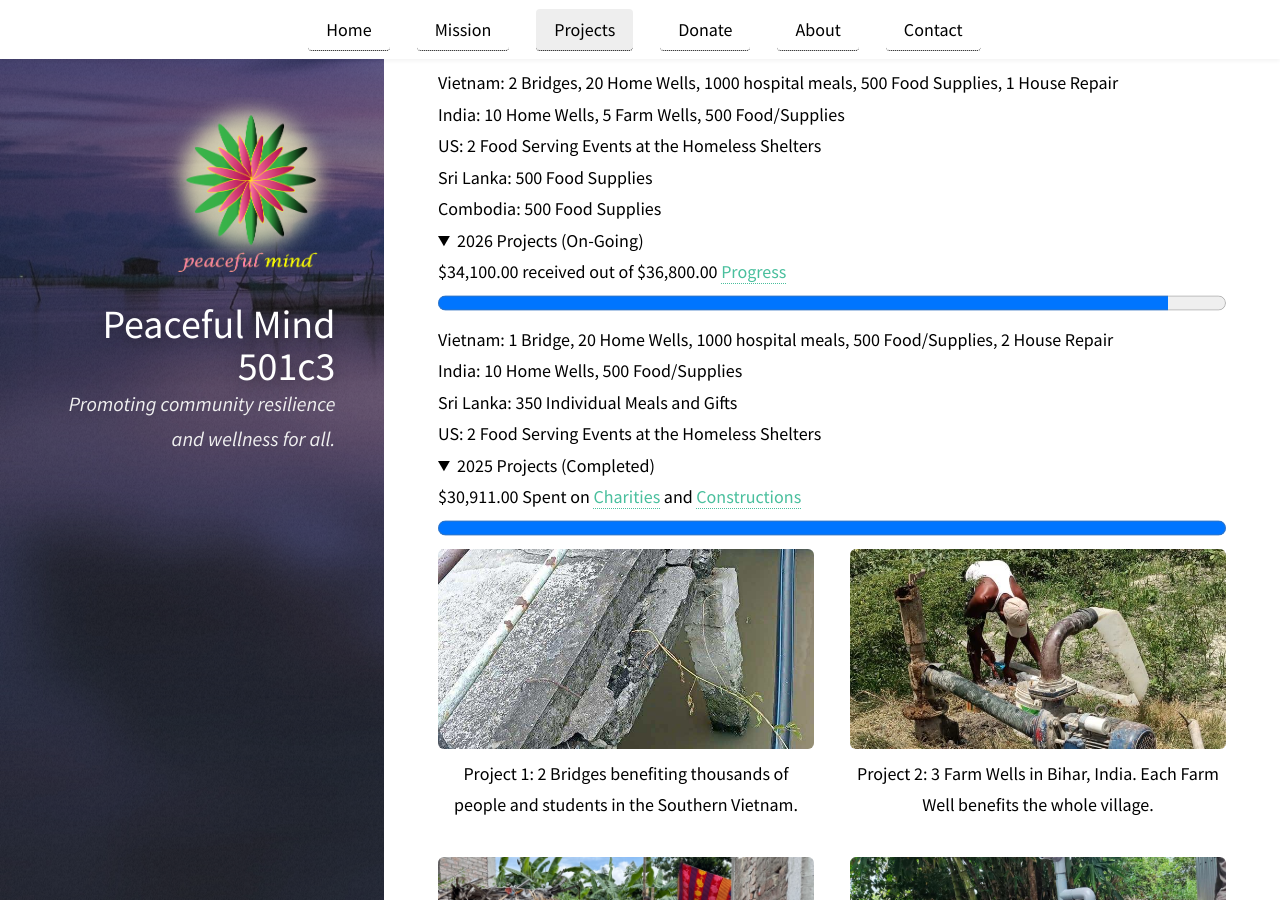
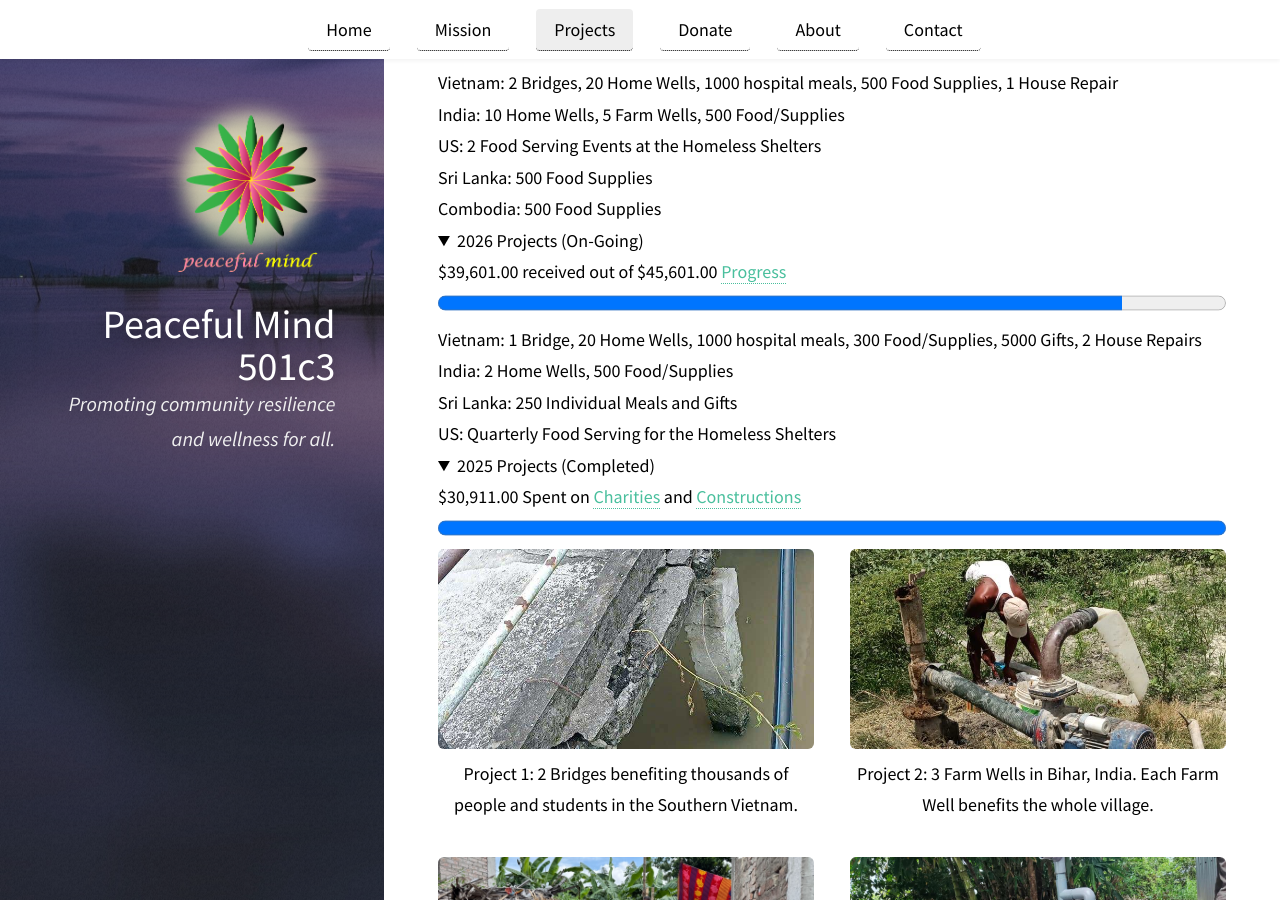
Before and after one commit to peacefulcenter/peacefulcenter.github.io, a Jekyll site: the page built from pages/projects.md, in a window 1280 px wide and 900 px high, scrolled down 507 px. Built offline with Jekyll 4.4.1, drawn with Linux system fonts in a browser that asks for light colours.

Commit message:
update funding

```diff
--- a/pages/projects.md
+++ b/pages/projects.md
@@ -17,12 +17,12 @@ Combodia: 500 Food Supplies<br>
 
 <details open>
 <summary><strong>2026 Projects (On-Going)</strong></summary>
-$34,100.00 received out of $36,800.00 <a href="https://drive.google.com/file/d/1j4aw7VSrawgPUBHTJL1as-MrcA2WFKC_/view?usp=sharing">Progress</a>
-<progress value="34100" max="36800" style="width:100%; height:30px;"></progress>
-Vietnam: 1 Bridge, 20 Home Wells, 1000 hospital meals, 500 Food/Supplies, 2 House Repair<br>
-India: 10 Home Wells, 500 Food/Supplies<br>
-Sri Lanka: 350 Individual Meals and Gifts<br>
-US: 2 Food Serving Events at the Homeless Shelters
+$39,601.00 received out of $45,601.00 <a href="https://drive.google.com/file/d/1j4aw7VSrawgPUBHTJL1as-MrcA2WFKC_/view?usp=sharing">Progress</a>
+<progress value="39601" max="45601" style="width:100%; height:30px;"></progress>
+Vietnam: 1 Bridge, 20 Home Wells, 1000 hospital meals, 300 Food/Supplies, 5000 Gifts, 2 House Repairs<br>
+India: 2 Home Wells, 500 Food/Supplies<br>
+Sri Lanka: 250 Individual Meals and Gifts<br>
+US: Quarterly Food Serving for the Homeless Shelters
 </details>
 
 <details open>
```
Also changed, not shown: pages/donate.md (+6 -4 lines).
